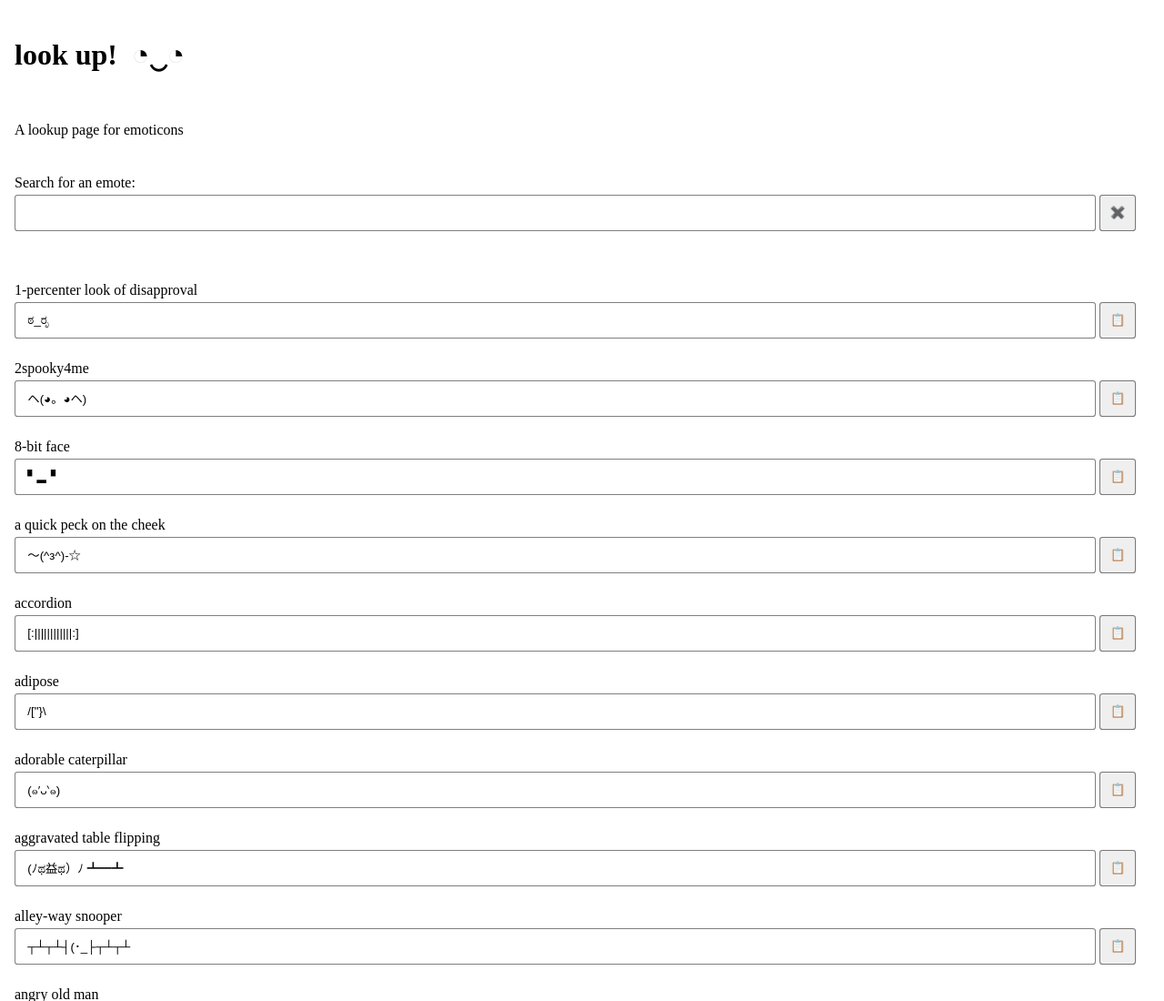
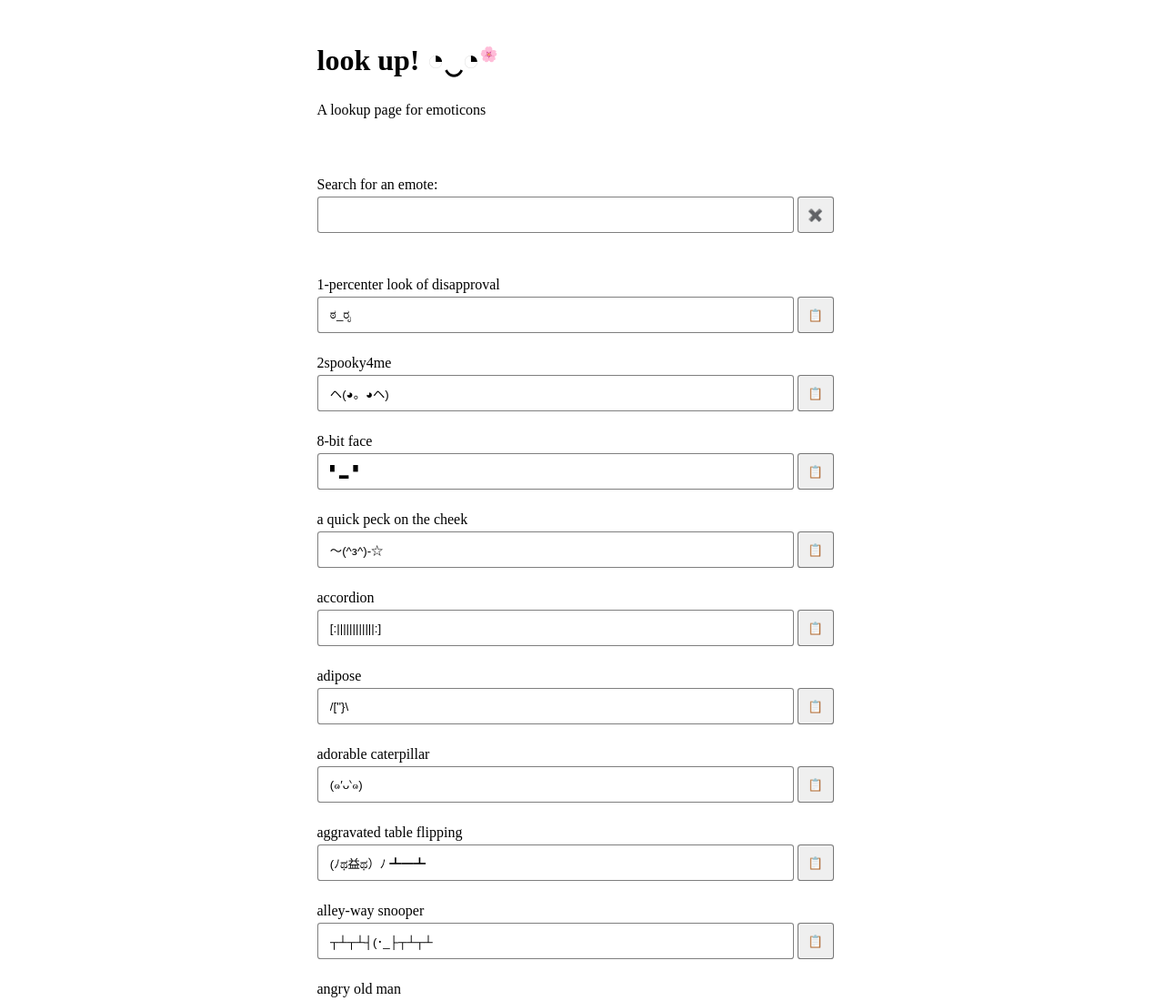
Before and after one commit to Sirs0ri/look-up, a plain HTML site: page index.html in a window 1280 px wide. Shown: the top 1100 px of the page at 91% size. Drawn offline with Linux system fonts and the light colour scheme.

Commit message:
fix: accessibility & styling improvements

```diff
--- a/index.html
+++ b/index.html
@@ -11,13 +11,17 @@
 </head>
 
 <body>
-  <h1>look up!</h1>
-  <p>A lookup page for emoticons</p>
-  <label>
-    <p>Search for an emote:</p>
+  <section>
+    <h1>look up! ◔‿◔<sup>🌸</sup></h1>
+    <p>A lookup page for emoticons</p>
+  </section>
+  <form id="searchForm">
+    <label for="search">Search for an emote:</label>
     <input id="search" type="text">
-    <button id="clearSearch">✖️</button>
-  </label>
+    <button id="clearSearch" type="reset">
+      <span class="visually-hidden">Clear search input</span>
+    </button>
+  </form>
   <ul id="emojicons" data-empty-message="Loading..."></ul>
 
   <footer>
--- a/script.js
+++ b/script.js
@@ -61,23 +61,25 @@ function updateEmoteList() {
 
 function makeEmoteElement(emote) {
   const wrapper = document.createElement("li")
+  wrapper.classList.add("emote-wrapper")
   const label = document.createElement("label")
   label.dataset.emote = emote.text
-  const nameEl = document.createElement("p")
-  nameEl.innerText = emote.name
+  label.innerText = emote.name
+  label.htmlFor = emote.id
 
   const input = document.createElement("input")
   input.value = emote.text
   input.addEventListener("focus", evt => evt.target.select())
+  input.id = emote.id
 
   const btn = document.createElement("button")
+  btn.innerHTML = `<span class="visually-hidden"> copy "${emote.name}"</span>`
+  btn.dataset.clipboardContent = emote.text
   btn.addEventListener("click", onCopyBtnClick)
-  btn.textContent = "📋"
 
-  label.appendChild(nameEl)
-  label.appendChild(input)
-  label.appendChild(btn)
   wrapper.appendChild(label)
+  wrapper.appendChild(input)
+  wrapper.appendChild(btn)
   return wrapper
 }
 
@@ -86,7 +88,7 @@ function makeEmoteElement(emote) {
 //#region event handlers
 
 async function onCopyBtnClick(evt) {
-  const success = await copyTextToClipboard(evt.target.parentElement.dataset.emote)
+  const success = await copyTextToClipboard(evt.target.dataset.clipboardContent)
   if (success) {
     evt.target.classList.add("success")
     setTimeout(() => {
@@ -102,14 +104,8 @@ function onSearchInput(immediate = false) {
   else filterDebounce = setTimeout(filterEmotes, filterDebounceDuration)
 }
 
-search.addEventListener("input", () => onSearchInput())
-
-function onSearchClear() {
-  search.value = ""
-  onSearchInput(true)
-}
-
-clearSearch.addEventListener("click", () => onSearchClear())
+searchForm.addEventListener("input", () => onSearchInput())
+searchForm.addEventListener("reset", () => onSearchInput())
 
 function fallbackCopyTextToClipboard(text) {
   const textArea = document.createElement("textarea")
--- a/style.css
+++ b/style.css
@@ -3,26 +3,35 @@
 }
 
 body {
-  margin: 0;
+  margin: 0 auto;
   padding: 1em;
   box-sizing: border-box;
   display: flex;
   flex-direction: column;
-  gap: 1em;
+  gap: 2.5em;
   min-height: 100dvh;
+  max-width: 600px;
+
+  &>* {
+    margin: 0;
+  }
 }
 
-h1::after {
-  content: "◔‿◔";
-  padding-inline-start: 0.5em;
+h1 {
+  font-size: 2em;
 }
 
-label {
+h1 sup {
+  font-size: 0.5em;
+}
+
+#searchForm,
+.emote-wrapper {
   display: grid;
   gap: 0.25em;
   grid-template-columns: 1fr auto;
 
-  p {
+  label {
     grid-column: span 2;
     margin-block: 0.5em 0;
   }
@@ -42,11 +51,21 @@ label {
     height: 3em;
 
     position: relative;
+    cursor: pointer;
+
+    &[data-clipboard-content]::before {
+      content: "📋";
+    }
+
+    &[type="reset"]::before {
+      content: "✖️";
+    }
 
     &::after {
       content: "";
       position: absolute;
       inset: 0;
+      border-radius: inherit;
       display: grid;
       place-items: center;
       background: inherit;
@@ -64,35 +83,12 @@ label {
 #emojicons {
   list-style-type: none;
   padding: 0;
-  margin: 0;
-  margin-top: 2em;
 
   display: grid;
   gap: 1em;
 
   &:empty::before {
     content: attr(data-empty-message);
-  }
-
-  li {
-    button {
-
-      &::after {
-        content: "";
-        position: absolute;
-        inset: 0;
-        display: grid;
-        place-items: center;
-        background: inherit;
-        opacity: 0;
-        transition: opacity 200ms;
-      }
-
-      &.success::after {
-        content: "✔️";
-        opacity: 1;
-      }
-    }
   }
 }
 
@@ -136,3 +132,13 @@ footer {
     }
   }
 }
+
+.visually-hidden {
+  clip: rect(0 0 0 0);
+  clip-path: inset(50%);
+  height: 1px;
+  overflow: hidden;
+  position: absolute;
+  white-space: nowrap;
+  width: 1px;
+}
```
